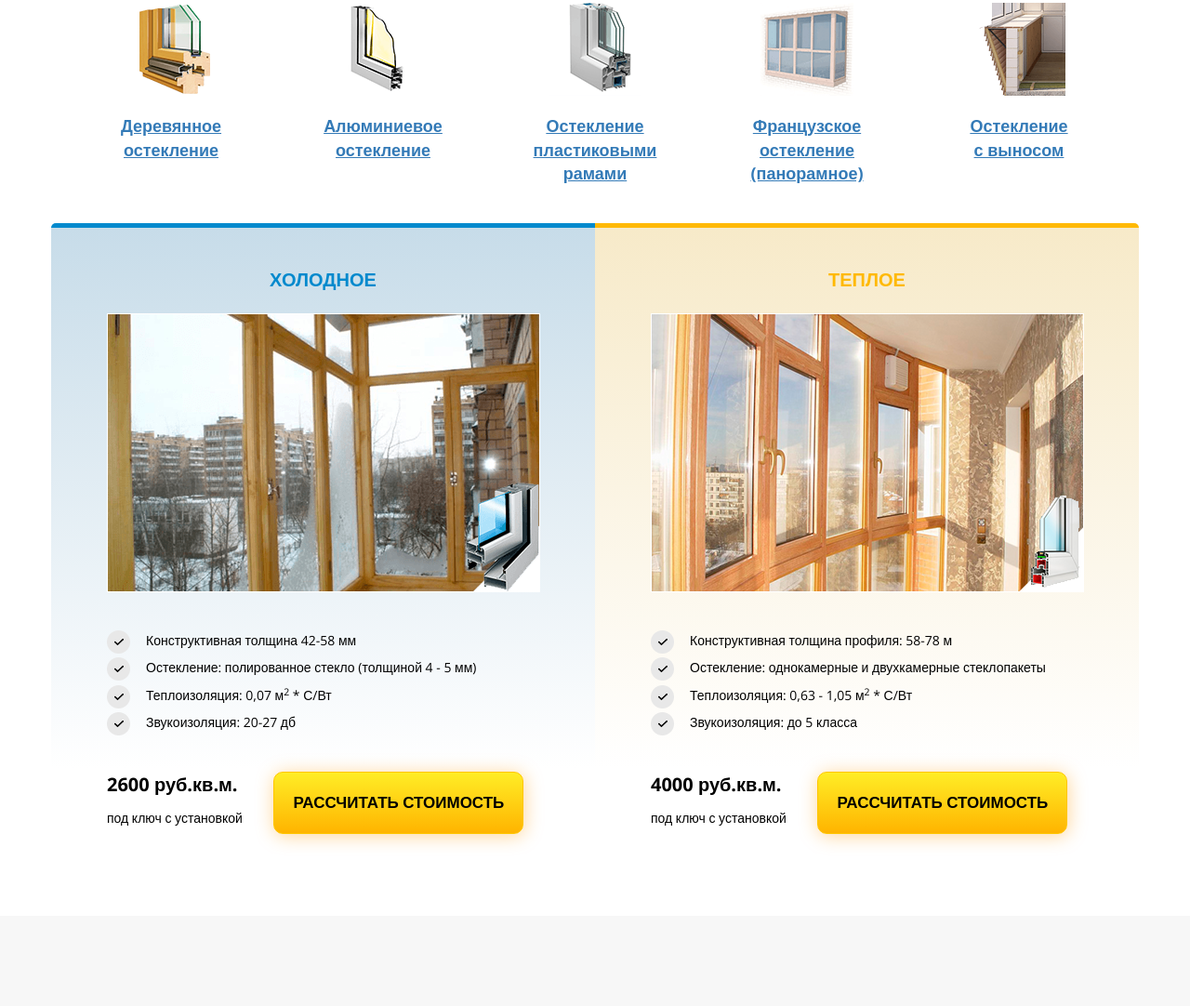
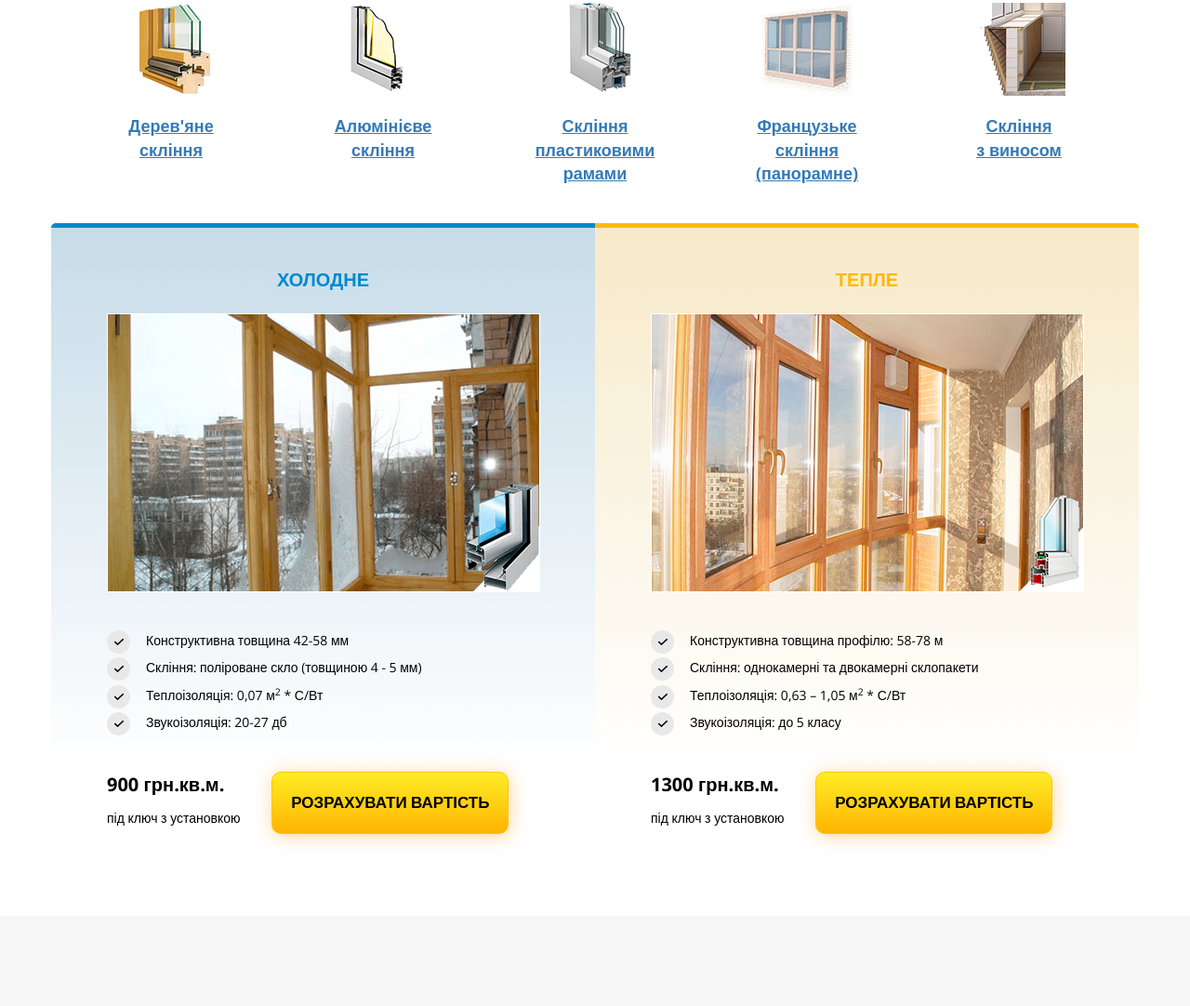
Before and after one commit to GrechkoseyNadezhda/irvas, a website: page src/index.html in a window 1280 px wide. Shown: the part 1031-2113 px from the top of the page at 93% size. Drawn offline with nearby package versions, Linux system fonts and the light colour scheme; files whose address does not match are found by name.

Commit message:
Update index.html

```diff
--- a/src/index.html
+++ b/src/index.html
@@ -126,7 +126,7 @@
 		<div class="container">
 
 		<div class="section_header">
-			<h2>Остекление балконов и лоджий</h2>
+			<h2>Скління балконів та лоджій</h2>
 			<div class="section_header_sub"></div>
 		</div>
 
@@ -134,23 +134,23 @@
 		<div class="glazing_slider">
 			<div class="glazing_block text-center wow fadeInUp">
 			<img src="assets/img/glazing/icons/1.png" alt="#">
-			<a class="tree_link">Деревянное <br>остекление</a>
+			<a class="tree_link">Дерев'яне <br>скління</a>
 			</div>
 			<div class="glazing_block text-center wow fadeInUp" data-wow-delay="0.1s">
 			<img src="assets/img/glazing/icons/2.png" alt="#">
-			<a class="aluminum_link">Алюминиевое <br>остекление</a>
+			<a class="aluminum_link">Алюмінієве <br>скління</a>
 			</div>
 			<div class="glazing_block text-center wow fadeInUp" data-wow-delay="0.2s">
 			<img src="assets/img/glazing/icons/3.png" alt="#">
-			<a class="plastic_link">Остекление <br>пластиковыми <br>рамами</a>
+			<a class="plastic_link">Скління <br>пластиковими <br>рамами</a>
 			</div>
 			<div class="glazing_block text-center wow fadeInUp" data-wow-delay="0.3s">
 			<img src="assets/img/glazing/icons/4.png" alt="#">
-			<a class="french_link">Французское <br>остекление <br>(панорамное)</a>
+			<a class="french_link">Французьке <br>скління <br>(панорамне)</a>
 			</div>
 			<div class="glazing_block text-center wow fadeInUp" data-wow-delay="0.4s">
 			<img src="assets/img/glazing/icons/5.png" alt="#">
-			<a class="rise_link">Остекление <br>с выносом</a>
+			<a class="rise_link">Скління <br>з виносом</a>
 			</div>
 		</div>
 
@@ -159,35 +159,35 @@
 
 			<div class="col-md-6 no-padding">
 			<div class="glazing_cold">
-			<h3>Холодное</h3>
+			<h3>Холодне</h3>
 			<img src="assets/img/glazing/img_cold.png" alt="#">
 			<ul>
-				<li>Конструктивная толщина 42-58 мм</li>
-				<li>Остекление: полированное стекло (толщиной 4 - 5 мм)</li>
-				<li>Теплоизоляция: 0,07 м<sup>2</sup> * С/Вт</li>
-				<li>Звукоизоляция: 20-27 дб</li>
+				<li>Конструктивна товщина 42-58 мм</li>
+				<li>Скління: поліроване скло (товщиною 4 - 5 мм)</li>
+				<li>Теплоізоляція: 0,07 м<sup>2</sup> * С/Вт</li>
+				<li>Звукоізоляція: 20-27 дб</li>
 			</ul>
 			</div>
 			<div class="glazing_price">
-				<p>2600 руб.кв.м.<br><span>под ключ с установкой</span></p>
-				<button class="button glazing_price_btn text-uppercase popup_calc_btn">Рассчитать стоимость</button>
+				<p>900 грн.кв.м.<br><span>під ключ з установкою</span></p>
+				<button class="button glazing_price_btn text-uppercase popup_calc_btn">Розрахувати вартість</button>
 			</div>
 			</div>
 
 			<div class="col-md-6 no-padding">
 			<div class="glazing_warm">
-				<h3>теплое</h3>
+				<h3>Тепле</h3>
 				<img src="assets/img/glazing/img_warm.png" alt="#">
 				<ul>
-				<li>Конструктивная толщина профиля: 58-78 м</li>
-				<li>Остекление: однокамерные и двухкамерные стеклопакеты</li>
-				<li>Теплоизоляция: 0,63 - 1,05 м<sup>2</sup> * С/Вт</li>
-				<li>Звукоизоляция: до 5 класса</li>
+				<li>Конструктивна товщина профілю: 58-78 м</li>
+				<li>Скління: однокамерні та двокамерні склопакети</li>
+				<li>Теплоізоляція: 0,63 – 1,05 м<sup>2</sup> * С/Вт</li>
+				<li>Звукоізоляція: до 5 класу</li>
 				</ul>
 			</div>
 			<div class="glazing_price">
-				<p>4000 руб.кв.м.<br><span>под ключ с установкой</span></p>
-				<button class="button glazing_price_btn text-uppercase popup_calc_btn">Рассчитать стоимость</button>
+				<p>1300 грн.кв.м.<br><span>під ключ з установкою</span></p>
+				<button class="button glazing_price_btn text-uppercase popup_calc_btn">Розрахувати вартість</button>
 			</div>
 			</div>
 
@@ -198,35 +198,35 @@
 
 			<div class="col-md-6 no-padding">
 			<div class="glazing_cold">
-			<h3>Холодное</h3>
+			<h3>Холодне</h3>
 			<img src="assets/img/glazing/aluminum/cold.jpg" alt="#">
 			<ul>
-				<li>Конструктивная толщина 40-50 мм</li>
-				<li>Остекление: полированное стекло (толщиной 4 - 5 мм)</li>
-				<li>Теплоизоляция: 0,07 м<sup>2</sup> * С/Вт</li>
-				<li>Звукоизоляция: 20-27 дб</li>
+				<li>Конструктивна товщина 40-50 мм</li>
+				<li>Скління: поліроване скло (товщиною 4 - 5 мм)</li>
+				<li>Теплоізоляція: 0,07 м<sup>2</sup> * С/Вт</li>
+				<li>Звукоізоляція: 20-27 дБ</li>
 			</ul>
 			</div>
 			<div class="glazing_price">
-				<p>4000 руб.кв.м.<br><span>под ключ с установкой</span></p>
-				<button class="button glazing_price_btn text-uppercase popup_calc_btn">Рассчитать стоимость</button>
+				<p>1300 грн.кв.м.<br><span>під ключ з установкою</span></p>
+				<button class="button glazing_price_btn text-uppercase popup_calc_btn">Розрахувати вартість</button>
 			</div>
 			</div>
 
 			<div class="col-md-6 no-padding">
 			<div class="glazing_warm">
-				<h3>теплое</h3>
+				<h3>тепле</h3>
 				<img src="assets/img/glazing/aluminum/warm.jpg" alt="#">
 				<ul>
-				<li>Конструктивная толщина профиля: 60-68 м</li>
-				<li>Остекление: однокамерные и двухкамерные стеклопакеты</li>
-				<li>Теплоизоляция: 0,63 - 1,05 м<sup>2</sup> * С/Вт</li>
-				<li>Звукоизоляция: до 5 класса</li>
+				<li>Конструктивна товщина профілю: 60-68 м</li>
+				<li>Скління: однокамерні та двокамерні склопакети</li>
+				<li>Теплоізоляція: 0,63 – 1,05 м<sup>2</sup> * С/Вт</li>
+				<li>Звукоізоляція: до 5 класу</li>
 				</ul>
 			</div>
 			<div class="glazing_price">
-				<p>8000 руб.кв.м.<br><span>под ключ с установкой</span></p>
-				<button class="button glazing_price_btn text-uppercase popup_calc_btn">Рассчитать стоимость</button>
+				<p>2600 грн.кв.м.<br><span>під ключ з установкою</span></p>
+				<button class="button glazing_price_btn text-uppercase popup_calc_btn">Розрахувати вартість</button>
 			</div>
 			</div>
 
@@ -237,18 +237,18 @@
 
 			<div class="col-md-6 col-md-offset-3 no-padding">
 			<div class="glazing_warm">
-				<h3>теплое</h3>
+				<h3>тепле</h3>
 				<img src="assets/img/glazing/plastic/warm.jpg" alt="#">
 				<ul>
-				<li>Конструктивная толщина профиля: 58-70 м</li>
-				<li>Остекление: однокамерные и двухкамерные стеклопакеты</li>
-				<li>Теплоизоляция: 0,63 - 1,05 м<sup>2</sup> * С/Вт</li>
-				<li>Звукоизоляция: до 5 класса</li>
+				<li>Конструктивна товщина профілю: 58-70 м</li>
+				<li>Скління: однокамерні та двокамерні склопакети</li>
+				<li>Теплоізоляція: 0,63 – 1,05 м<sup>2</sup> * С/Вт</li>
+				<li>Звукоізоляція: до 5 класу</li>
 				</ul>
 			</div>
 			<div class="glazing_price">
-				<p>5500 руб.кв.м.<br><span>под ключ с установкой</span></p>
-				<button class="button glazing_price_btn text-uppercase popup_calc_btn">Рассчитать стоимость</button>
+				<p>1800 грн.кв.м.<br><span>під ключ з установкою</span></p>
+				<button class="button glazing_price_btn text-uppercase popup_calc_btn">Розрахувати вартість</button>
 			</div>
 			</div>
 
@@ -262,32 +262,32 @@
 			<h3>Пластик</h3>
 			<img src="assets/img/glazing/french/plastic.jpg" alt="#">
 			<ul>
-				<li>Конструктивная толщина 58-70 мм</li>
-				<li>Остекление: однокамерные и двухкамерные стеклопакеты</li>
-				<li>Теплоизоляция: 0,63 - 1,05 м<sup>2</sup> * С/Вт</li>
-				<li>Звукоизоляция: до 5 класса</li>
+				<li>Конструктивна товщина 58-70 мм</li>
+				<li>Скління: однокамерні та двокамерні склопакети</li>
+				<li>Теплоізоляція: 0,63 - 1,05 м<sup>2</sup> * С/Вт</li>
+				<li>Звукоізоляція: до 5 класу</li>
 			</ul>
 			</div>
 			<div class="glazing_price">
-				<p>5500 руб.кв.м.<br><span>под ключ с установкой</span></p>
-				<button class="button glazing_price_btn text-uppercase popup_calc_btn">Рассчитать стоимость</button>
+				<p>1800 грн.кв.м.<br><span>під ключ з установкою</span></p>
+				<button class="button glazing_price_btn text-uppercase popup_calc_btn">Розрахувати вартість</button>
 			</div>
 			</div>
 
 			<div class="col-md-6 no-padding">
 			<div class="glazing_warm">
-				<h3>Алюминий</h3>
+				<h3>Алюміній</h3>
 				<img src="assets/img/glazing/french/aluminum.jpg" alt="#">
 				<ul>
-				<li>Конструктивная толщина профиля: 60-68 мм</li>
-				<li>Остекление: однокамерные и двухкамерные стеклопакеты</li>
-				<li>Теплоизоляция: 0,63 - 1,05 м<sup>2</sup> * С/Вт</li>
-				<li>Звукоизоляция: до 5 класса</li>
+				<li>Конструктивна товщина профілю: 60-68 мм</li>
+				<li>Скління: однокамерні та двокамерні склопакети</li>
+				<li>Теплоізоляція: 0,63 - 1,05 м<sup>2</sup> * С/Вт</li>
+				<li>Звукоізоляція: до 5 класу</li>
 				</ul>
 			</div>
 			<div class="glazing_price">
-				<p>8000 руб.кв.м.<br><span>под ключ с установкой</span></p>
-				<button class="button glazing_price_btn text-uppercase popup_calc_btn">Рассчитать стоимость</button>
+				<p>2600 грн.кв.м.<br><span>під ключ з установкою</span></p>
+				<button class="button glazing_price_btn text-uppercase popup_calc_btn">Розрахувати вартість</button>
 			</div>
 			</div>
 
@@ -298,18 +298,18 @@
 
 			<div class="col-md-6 no-padding">
 			<div class="glazing_cold">
-			<h3>Алюминий</h3>
+			<h3>Алюміній</h3>
 			<img src="assets/img/glazing/rise/aluminum.jpg" alt="#">
 			<ul>
-				<li>Конструктивная толщина 40-50 мм</li>
-				<li>Остекление: полированное стекло (толщиной 4 - 5 мм)</li>
-				<li>Теплоизоляция: 0,07 м<sup>2</sup> * С/Вт</li>
-				<li>Звукоизоляция: 20-27 дб</li>
+				<li>Конструктивна товщина 40-50 мм</li>
+				<li>Скління: поліроване скло (товщиною 4 - 5 мм)</li>
+				<li>Теплоізоляція: 0,07 м<sup>2</sup> * С/Вт</li>
+				<li>Звукоізоляція: 20-27 дб</li>
 			</ul>
 			</div>
 			<div class="glazing_price">
-				<p>4000 руб.кв.м.<br><span>под ключ с установкой</span></p>
-				<button class="button glazing_price_btn text-uppercase popup_calc_btn">Рассчитать стоимость</button>
+				<p>1300 грн.кв.м.<br><span>під ключ з установкою</span></p>
+				<button class="button glazing_price_btn text-uppercase popup_calc_btn">Розрахувати вартість</button>
 			</div>
 			</div>
 
@@ -318,15 +318,15 @@
 				<h3>Дерево</h3>
 				<img src="assets/img/glazing/rise/tree.jpg" alt="#">
 				<ul>
-				<li>Конструктивная толщина профиля: 40-42 мм</li>
-				<li>Остекление: полированное стекло (толщиной 4 мм)</li>
-				<li>Теплоизоляция: 0,07 м<sup>2</sup> * С/Вт</li>
-				<li>Звукоизоляция: 20-27 дб</li>
+				<li>Конструктивна товщина профілю: 40-42 мм</li>
+				<li>Скління: поліроване скло (товщиною 4 мм)</li>
+				<li>Теплоізоляція: 0,07 м<sup>2</sup> * С/Вт</li>
+				<li>Звукоізоляція: 20-27 дб</li>
 				</ul>
 			</div>
 			<div class="glazing_price">
-				<p>8000 руб.кв.м.<br><span>под ключ с установкой</span></p>
-				<button class="button glazing_price_btn text-uppercase popup_calc_btn">Рассчитать стоимость</button>
+				<p>2600 грн.кв.м.<br><span>під ключ з установкою</span></p>
+				<button class="button glazing_price_btn text-uppercase popup_calc_btn">Розрахувати вартість</button>
 			</div>
 			</div>
 
@@ -908,7 +908,7 @@
 						<h2>Спасибо за обращение! <br>Оставьте свои данные</h2>
 						<input class="form-control form_input" name="user_name" required type="text" placeholder="Введите ваше имя">
 						<input class="form-control form_input" name="user_phone" required type="text" placeholder="Введите телефон">
-						<button class="text-uppercase btn-block button" name="submit" type="submit">Рассчитать стоимость</button>
+						<button class="text-uppercase btn-block button" name="submit" type="submit">Розрахувати вартість</button>
 						<p class="form_notice">Перезвоним в течение 10 минут</p>
 					</form>
 				</div>
```
